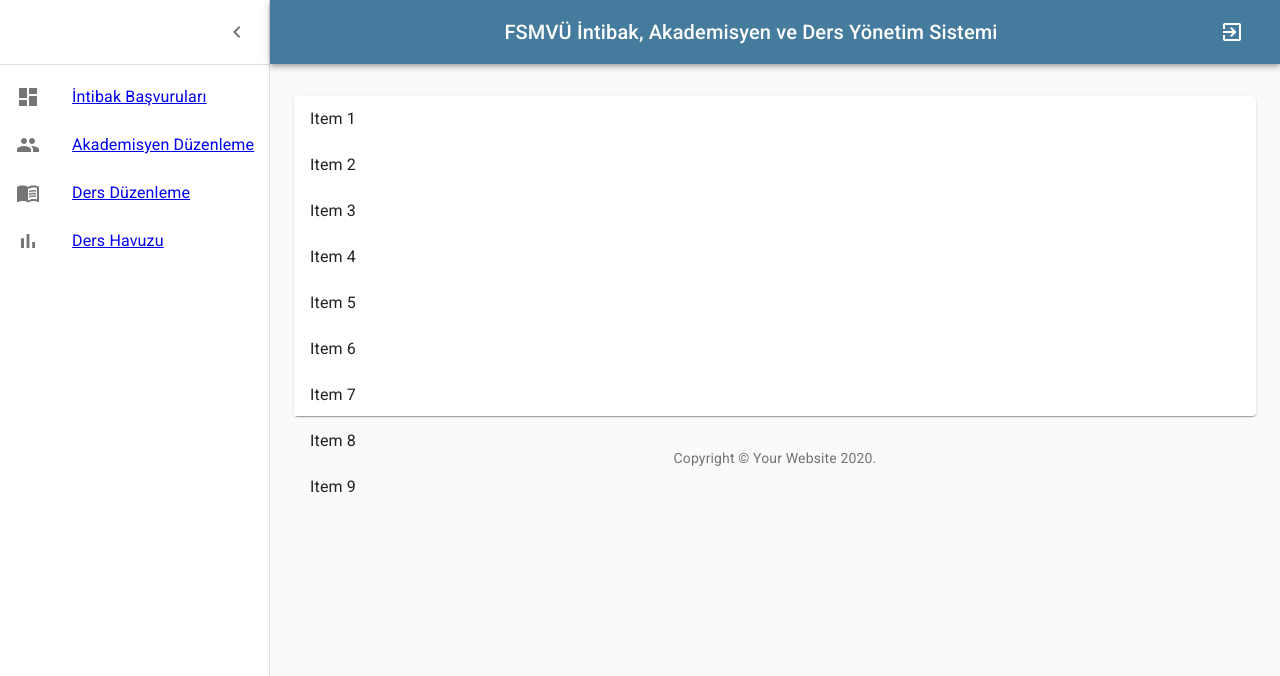
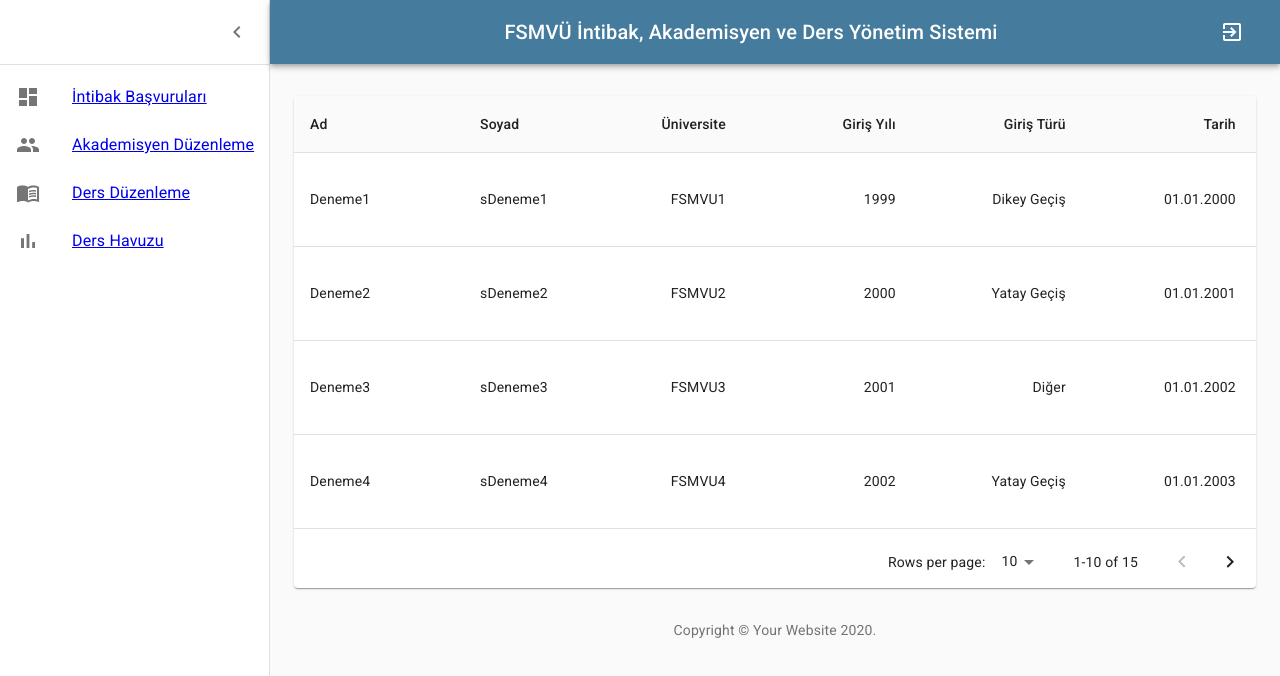
Before and after one commit to yusuvf/Lesson-Adaptation-System, a React (Create React App) app: page /dashboard in a window 1280 px wide. Shown: the top 676 px of the page. Built offline with nearby package versions, Linux system fonts and the light colour scheme.

Commit message:
Ders havuzu sayfası hooks düzenlemesi ve intibak başvurusu seçim sayfası

```diff
--- a/src/components/ApplicationSelectionList.js
+++ b/src/components/ApplicationSelectionList.js
@@ -1,42 +1,121 @@
 import React from 'react';
-import PropTypes from 'prop-types';
 import { makeStyles } from '@material-ui/core/styles';
-import ListItem from '@material-ui/core/ListItem';
-import ListItemText from '@material-ui/core/ListItemText';
-import { FixedSizeList } from 'react-window';
+import Paper from '@material-ui/core/Paper';
+import Table from '@material-ui/core/Table';
+import TableBody from '@material-ui/core/TableBody';
+import TableCell from '@material-ui/core/TableCell';
+import TableContainer from '@material-ui/core/TableContainer';
+import TableHead from '@material-ui/core/TableHead';
+import TablePagination from '@material-ui/core/TablePagination';
+import TableRow from '@material-ui/core/TableRow';
+import Button from '@material-ui/core/Button';
 
-const useStyles = makeStyles((theme) => ({
+const columns = [
+    { id: 'ad', label: 'Ad', minWidth: 170 },
+    { id: 'soyad', label: 'Soyad', minWidth: 100 },
+    { id: 'universite', label: 'Üniversite', minWidth: 170, align: 'right',},
+    {id: 'girisYili', label: 'Giriş Yılı', minWidth: 170, align: 'right',},
+    {id: 'girisTuru', label: 'Giriş Türü', minWidth: 170, align: 'right',},
+    {id: 'tarih', label: 'Tarih', minWidth: 170, align: 'right',},
+    { id: 'detay', label: 'Detay', minWidth: 170, align: 'right',},
+];
+
+function createData(ad, soyad, universite, girisYili, girisTuru, tarih,detay) {
+    return {ad, soyad, universite, girisYili, girisTuru, tarih, detay};
+}
+
+function returnButton(id) {
+    return(
+        <Button href={"basvuruDetay=?"+id} id={id} variant="contained" color="primary">
+            Başvuru Detay
+        </Button>
+    );
+}
+const rows = [
+    createData('Deneme1', 'sDeneme1', 'FSMVU1', 1999, 'Dikey Geçiş', '01.01.2000', 0),
+    createData('Deneme2', 'sDeneme2', 'FSMVU2', 2000, 'Yatay Geçiş', '01.01.2001', 1),
+    createData('Deneme3', 'sDeneme3', 'FSMVU3', 2001, 'Diğer', '01.01.2002', 2),
+    createData('Deneme4', 'sDeneme4', 'FSMVU4', 2002, 'Yatay Geçiş', '01.01.2003', 3),
+    createData('Deneme5', 'sDeneme5', 'FSMVU5', 2003, 'Dikey Geçiş', '01.01.2004', 4),
+    createData('Deneme6', 'sDeneme6', 'FSMVU6', 2004, 'Dikey Geçiş', '01.01.2005', 5),
+    createData('Deneme7', 'sDeneme7', 'FSMVU7', 2005, 'Diğer', '01.01.2006', 6),
+    createData('Deneme8', 'sDeneme8', 'FSMVU8', 2006, 'Yatay Geçiş', '01.01.2007', 7),
+    createData('Deneme9', 'sDeneme9', 'FSMVU9', 2007, 'Dikey Geçiş', '01.01.2008', 8),
+    createData('Deneme10', 'sDeneme10', 'FSMVU10', 2008, 'Diğer', '01.01.2009', 9),
+    createData('Deneme11', 'sDeneme11', 'FSMVU11', 2009, 'Dikey Geçiş', '01.01.2010', 10),
+    createData('Deneme12', 'sDeneme12', 'FSMVU12', 2010, 'Yatay Geçiş', '01.01.2011', 11),
+    createData('Deneme13', 'sDeneme13', 'FSMVU13', 2011, 'Dikey Geçiş', '01.01.2012', 12),
+    createData('Deneme14', 'sDeneme14', 'FSMVU14', 2012, 'Dikey Geçiş', '01.01.2013', 13),
+    createData('Deneme15', 'sDeneme15', 'FSMVU15', 2013, 'Diğer', '01.01.2014', 14),
+];
+
+const useStyles = makeStyles({
     root: {
         width: '100%',
-        height: '40vh',
-        maxWidth: '40vw',
-        backgroundColor: theme.palette.background.paper,
     },
-}));
-
-function renderRow(props) {
-    const { index, style } = props;
-
-    return (
-        <ListItem button style={style} key={index} onClick>
-            <ListItemText primary={`Item ${index + 1}`} />
-        </ListItem>
-    );
-}
-
-renderRow.propTypes = {
-    index: PropTypes.number.isRequired,
-    style: PropTypes.object.isRequired,
-};
+    container: {
+        maxHeight: 440,
+    },
+});
 
 export default function ApplicationSelectionList() {
     const classes = useStyles();
+    const [page, setPage] = React.useState(0);
+    const [rowsPerPage, setRowsPerPage] = React.useState(10);
+
+    const handleChangePage = (event, newPage) => {
+        setPage(newPage);
+    };
+
+    const handleChangeRowsPerPage = (event) => {
+        setRowsPerPage(+event.target.value);
+        setPage(0);
+    };
 
     return (
-        <div className={classes.root}>
-            <FixedSizeList height={400} width={600} itemSize={46} itemCount={200}>
-                {renderRow}
-            </FixedSizeList>
-        </div>
+        <Paper className={classes.root}>
+            <TableContainer className={classes.container}>
+                <Table stickyHeader aria-label="sticky table">
+                    <TableHead>
+                        <TableRow>
+                            {columns.map((column) => (
+                                <TableCell
+                                    key={column.id}
+                                    align={column.align}
+                                    style={{ minWidth: column.minWidth }}
+                                >
+                                    {column.label}
+                                </TableCell>
+                            ))}
+                        </TableRow>
+                    </TableHead>
+                    <TableBody>
+                        {rows.slice(page * rowsPerPage, page * rowsPerPage + rowsPerPage).map((row) => {
+                            return (
+                                <TableRow hover role="checkbox" tabIndex={-1} key={row.code}>
+                                    {columns.map((column) => {
+                                        const value = row[column.id];
+                                        return (
+                                            <TableCell key={column.id} align={column.align}>
+                                                {column.id == "detay" ? returnButton(value) : value}
+                                            </TableCell>
+                                        );
+                                    })}
+                                </TableRow>
+                            );
+                        })}
+                    </TableBody>
+                </Table>
+            </TableContainer>
+            <TablePagination
+                rowsPerPageOptions={[10, 25, 100]}
+                component="div"
+                count={rows.length}
+                rowsPerPage={rowsPerPage}
+                page={page}
+                onChangePage={handleChangePage}
+                onChangeRowsPerPage={handleChangeRowsPerPage}
+            />
+        </Paper>
     );
 }
--- a/src/views/ApplicationListPage.js
+++ b/src/views/ApplicationListPage.js
@@ -202,9 +202,7 @@
                 <Container maxWidth="xl" className={classes.container}>
                     <Grid container spacing={0}>
                         <Grid item xs={12} lg={12} sm={12} md={12}>
-                            <Paper>
-                                <ApplicationSelectionList />
-                            </Paper>
+                            <ApplicationSelectionList />
                         </Grid>
                     </Grid>
                     <Box pt={4}>
--- a/src/views/LessonPoolPage.js
+++ b/src/views/LessonPoolPage.js
@@ -28,38 +28,20 @@
 import BarChartIcon from "@material-ui/icons/BarChart";
 import {PartyMode} from "@material-ui/icons";
 
+/*
+const yeniDizi=[
 
-//This array is main array.
-const items = [];
+]
 
-//Subject datas that comes from database.
-const subjects = [
-    { name: 'Veri Yapıları'},
-    { name: 'Bilgisayar Programlama I'},
-    { name: 'Veri Bilimi',},
-    { name: 'Veri Yapıları1'},
-    { name: 'Bilgisayar Programlama I1'},
-    { name: 'Veri Bilimi1'},
-    { name: 'Veri Yapıları2'},
-    { name: 'Bilgisayar Programlama I2'},
-    { name: 'Veri Bilimi2'},
-]
-//This loop converts data which comes from database to our format.
-for (let x = 0; x<= subjects.length-1; x++){
-    items[x] = {name:subjects[x].name,box:0, selected:false};
+for (let i=0 ;i<dbDizi.length; i++){
+    yeniDizi.push(
+        {
+            name: dbDizi[i].dersAd
+        }
+    )
 }
-//Teacher datas that comes from database
-const teachers = [
-    { title: 'Musa Aydın'},
-    { title: 'Berna Kiraz'},
-    { title: 'Ali Nizam',},
-];
-//Term datas.
-const term = [
-    { term: 'Güz'},
-    { term: 'Bahar'},
-    { term: 'Yaz',},
-];
+
+ */
 
 const drawerWidth = 270;
 
@@ -142,14 +124,40 @@
     },
 }));
 
+export default function LessonPoolPage() {
 
-//Subject datas which belongs to selected teacher.
+    //This array is main array.
+    const ListeElemanlari = [];
 
-function generateItems() {
-    return items;
-}
+    //Teacher datas that comes from database
+    const [teachers,setTeachers]= React.useState([
+        { title: 'Musa Aydın'},
+        { title: 'Berna Kiraz'},
+        { title: 'Ali Nizam',},
+    ]);
+    //Term datas.
+    const [term, setTerm] = React.useState([
+        { term: 'Güz'},
+        { term: 'Bahar'},
+        { term: 'Yaz',},
+    ]);
 
-export default function LessonPoolPage() {
+    //Subject datas that comes from database.
+    const [subjects,setSubjects] = React.useState([
+        { name: 'Veri Yapıları'},
+        { name: 'Bilgisayar Programlama I'},
+        { name: 'Veri Bilimi',},
+        { name: 'Veri Yapıları1'},
+        { name: 'Bilgisayar Programlama I1'},
+        { name: 'Veri Bilimi1'},
+        { name: 'Veri Yapıları2'},
+        { name: 'Bilgisayar Programlama I2'},
+        { name: 'Veri Bilimi2'},
+    ]);
+    //This loop converts data which comes from database to our format.
+    for (let x = 0; x<subjects.length; x++){
+        ListeElemanlari[x] = {name:subjects[x].name,box:0, selected:false};
+    }
 
     const classes = useStyles();
 
@@ -198,11 +206,11 @@
         </div>
     );
 
-    const [items,setItems] =useState(generateItems());
+    const [items,setItems] =useState(ListeElemanlari);
 
     function generateMarkUp(iitems) {
         return(
-            <Paper style={{height:'100%'}}>
+            <Paper style={{height:'60vh', overflow: 'auto'}}>
                 <List>
                     {iitems.map(item => <ListItem><Checkbox onChange={() => handleCheckboxChange(item)} checked={item.selected}/><span>{item.name}</span></ListItem>)}
                 </List>
@@ -250,17 +258,19 @@
 
     }
 
-    let hocadanGelen = [];
+    const [hocaDersi,setHocaDersi] = [
+        { name: 'Bilgisayar Programlama I',},
+        { name: 'Veri Bilimi'},
+        { name: 'Veri Yapıları1'},
+        { name: 'Bilgisayar Programlama I1'},
+    ];
+
     function giveValueFromTeacher(value) {
         setValue(value);
         //Bu hocadangelen2 değeri veritabanından gelen hocaya göre değişen derslerdir. hoca adına value.title ile erişebilirsiniz.
-        const hocadanGelen2 = [
-            { name: 'Bilgisayar Programlama I',},
-            { name: 'Veri Bilimi'},
-            { name: 'Veri Yapıları1'},
-            { name: 'Bilgisayar Programlama I1'},
-        ];
-        hocadanGelen = hocadanGelen2
+
+        //setHocaDersi(Databaseden gelecek veri burada çalışmalı)
+
         //Before doing seperate firstly do all boxes 0 to adjust all lists.
         for (let b =0; b<=items.length-1; b++){
             items[b].box = 0;
@@ -268,9 +278,9 @@
         }
 
         //This algorithm works to seperate classes as right and left.
-        for (let a =0; a<=hocadanGelen.length-1; a++){
+        for (let a =0; a<=hocaDersi.length-1; a++){
             for (let b =0; b<=items.length-1; b++){
-                if(hocadanGelen[a].name == items[b].name){
+                if(hocaDersi[a].name == items[b].name){
                     items[b].box = 1;
                     items[b].selected = true;
                 }
@@ -288,7 +298,6 @@
     function searchArea(e) {
         var s = e.target.value;
         setSearchable(s);
-        return;
     }
     return(
     <div className={classes.root}>
```
